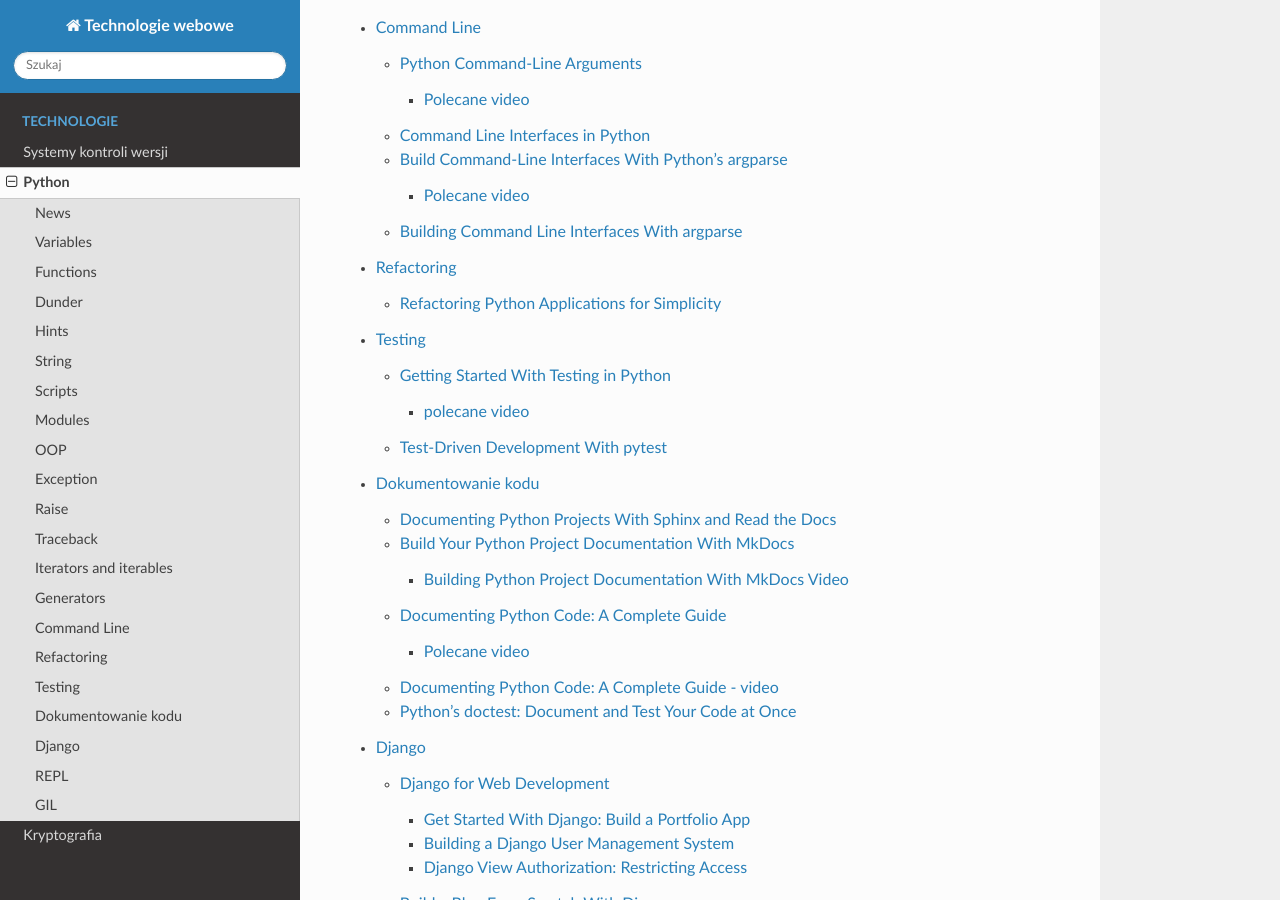
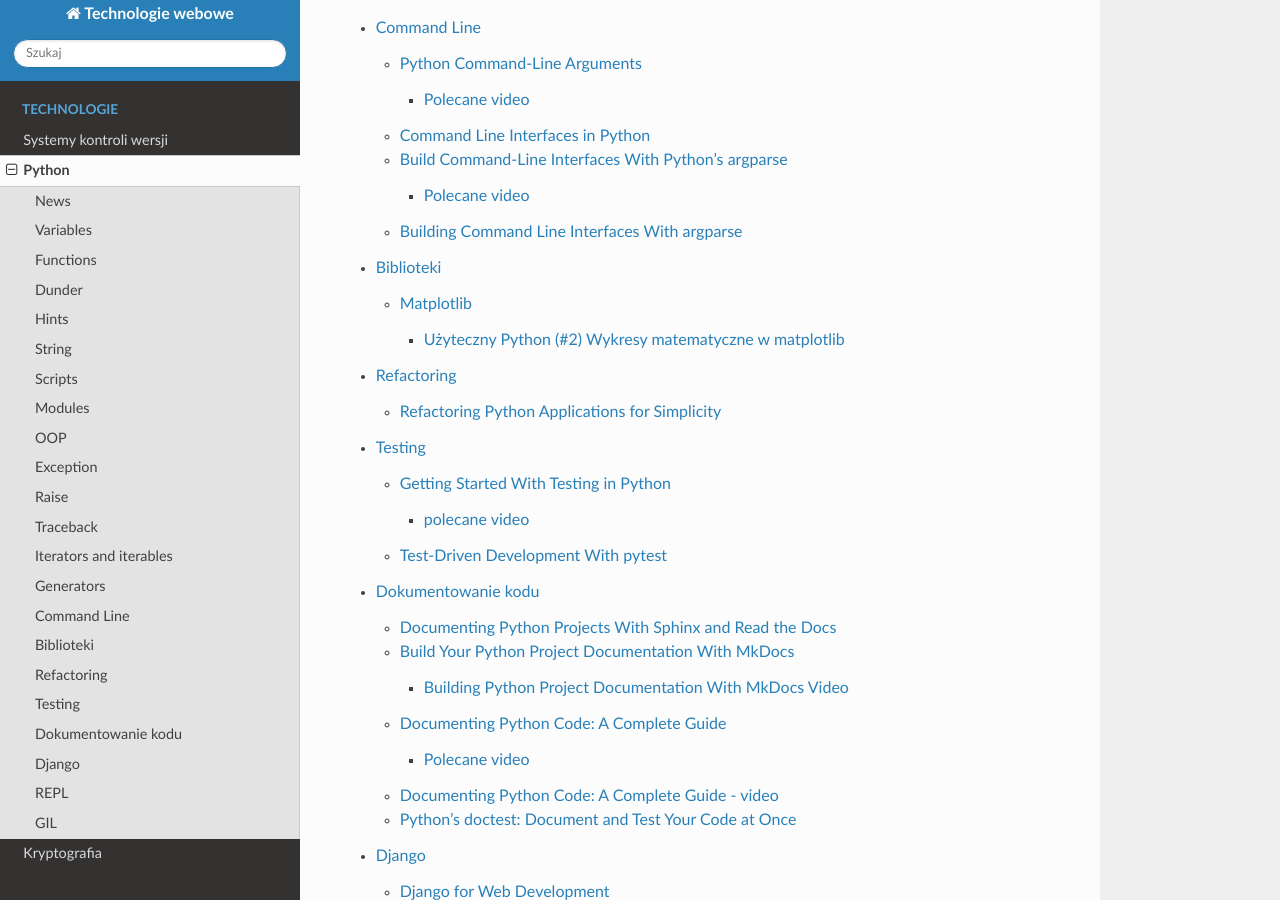
Before and after one commit to limielski/UsingSphinx, a Sphinx documentation site: the page built from docs/source/python/index.rst, in a window 1280 px wide and 900 px high, scrolled down 2568 px. Built offline with Sphinx 7.4.7 and the Read the Docs theme 2.0.0, drawn with Linux system fonts in a browser that asks for light colours.

Commit message:
add libs, matlibplot

```diff
--- a/docs/source/python/index.rst
+++ b/docs/source/python/index.rst
@@ -19,6 +19,7 @@
    Iterators-and-Iterables/index
    generators/index
    cli/index
+   libs/index
    refactoring/index
    testing/index
    docCode/index
--- /dev/null
+++ b/docs/source/python/libs/index.rst
@@ -0,0 +1,6 @@
+Biblioteki
+==========
+
+.. toctree::
+
+   matplotlib/index
--- /dev/null
+++ b/docs/source/python/libs/matplotlib/index.rst
@@ -0,0 +1,6 @@
+Matplotlib
+==========
+
+.. toctree::
+
+   matplot0-0
--- /dev/null
+++ b/docs/source/python/libs/matplotlib/matplot0-0.rst
@@ -0,0 +1,6 @@
+Użyteczny Python (\#2) Wykresy matematyczne w matplotlib
+========================================================
+
+.. raw:: html
+
+   <iframe width="560" height="315" src="https://www.youtube.com/embed/4S_qcW3qn1U?si=VQYVWHXsGnrHnej3" title="YouTube video player" frameborder="0" allow="accelerometer; autoplay; clipboard-write; encrypted-media; gyroscope; picture-in-picture; web-share" allowfullscreen></iframe>
```
